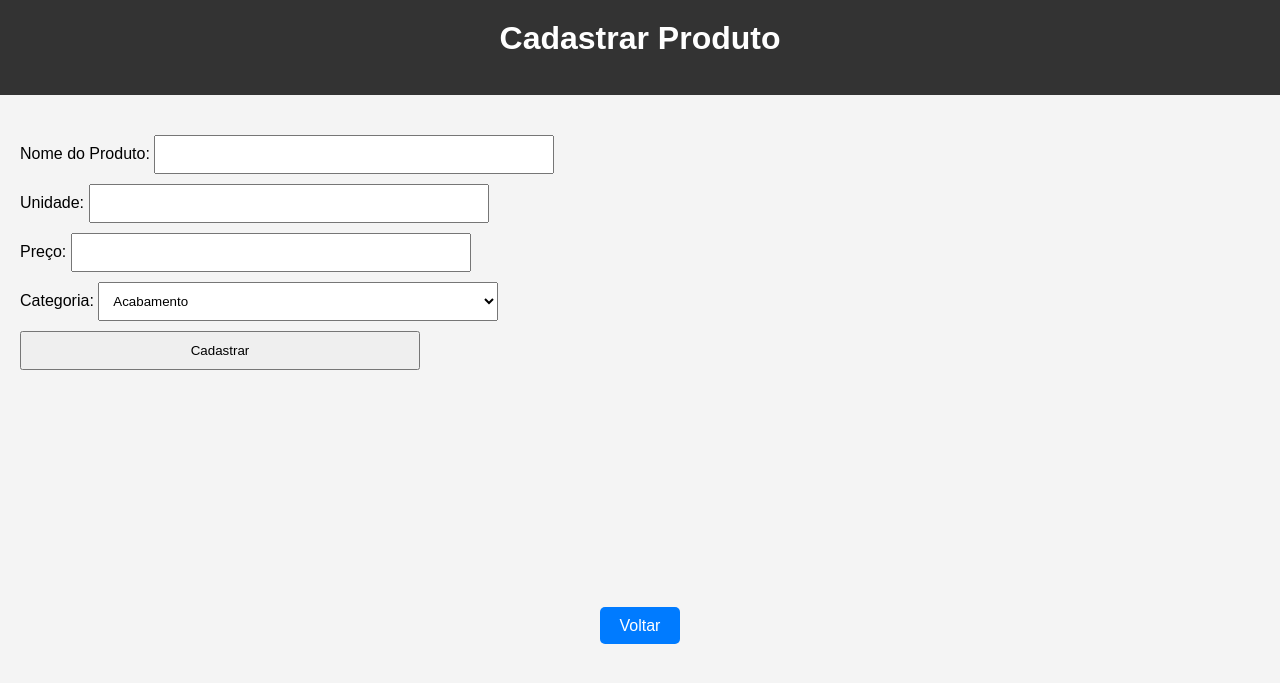
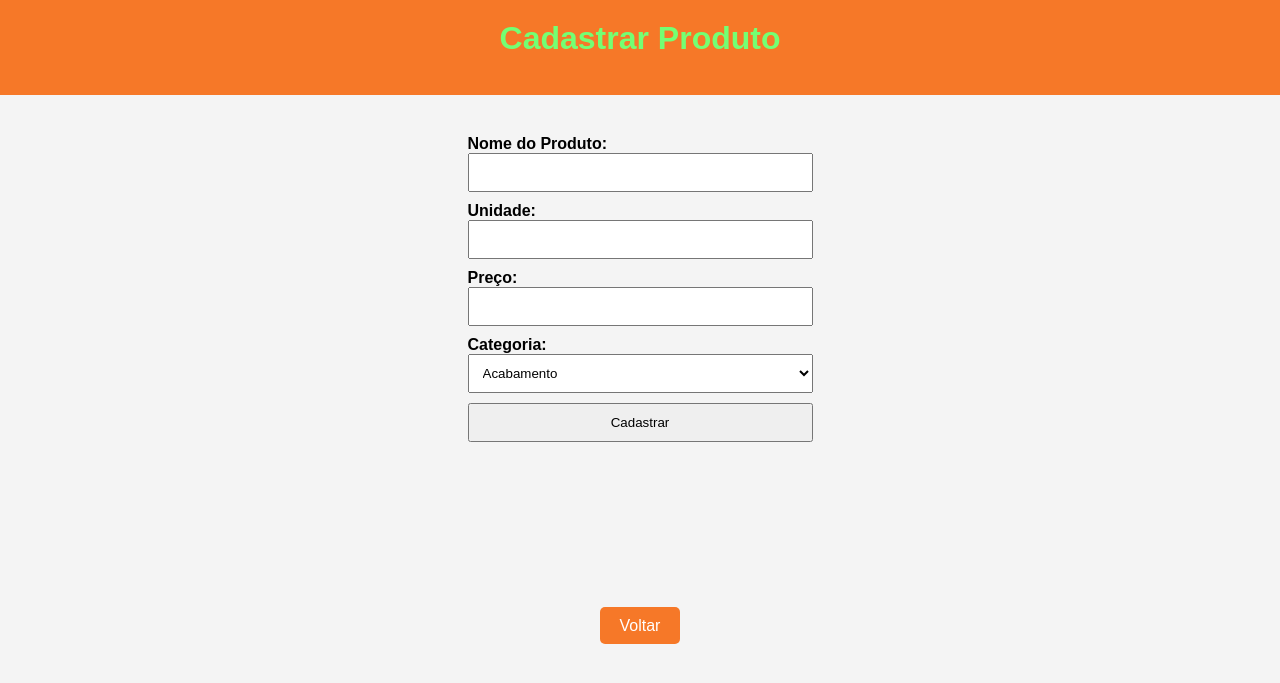
Before and after one commit to jubileuabravanel/constru--o, a PHP site: page /cadastrar_produto.php in a window 1280 px wide. Shown: the top 683 px of the page. Run offline with PHP 8.4, Linux system fonts and the light colour scheme; data comes from the database, SQL or seed files in the repository.

Commit message:
modified:   atualizar_produto.php 	renamed:    banco de dados/bd_construcao.sql -> "banco de dados/constru\303\247\303\243o.sql" 	modified:   cadastrar_produto.php     modified:   db.php 	new file:   img/construcao.png 	modified:   index.php 	modified:   listar_produto.php 	modified:   style.css

```diff
--- a/cadastrar_produto.php
+++ b/cadastrar_produto.php
@@ -12,7 +12,7 @@ if ($_SERVER['REQUEST_METHOD'] == 'POST') {
         exit;
     }
 
-    // Inserir dados no banco
+
     $sql = "INSERT INTO produtos (nome, unidade, preco, categoria_id) VALUES (:nome, :unidade, :preco, :categoria_id)";
     $stmt = $pdo->prepare($sql);
 
@@ -36,6 +36,7 @@ if ($_SERVER['REQUEST_METHOD'] == 'POST') {
     <meta charset="UTF-8">
     <meta name="viewport" content="width=device-width, initial-scale=1.0">
     <title>Cadastrar Produto</title>
+    <link rel="shortcut icon" href="./img/construcao.png" type="image/x-icon">
     <link rel="stylesheet" href="style.css">
 </head>
 <body>
--- a/db.php
+++ b/db.php
@@ -1,8 +1,8 @@
 <?php
-$host = '127.0.0.1';
-$dbname = 'construcao';
-$username = 'root';  // Ajuste conforme seu banco de dados
-$password = 'F6KiGI678uvO7aB81OV6DaX6c878Ko';      // Ajuste conforme seu banco de dados
+$host = 'localhost';
+$dbname = 'aldair_construção';
+$username = 'root';
+$password = '';
 
 try {
     $pdo = new PDO("mysql:host=$host;dbname=$dbname;charset=utf8mb4", $username, $password);
--- a/listar_produto.php
+++ b/listar_produto.php
@@ -1,8 +1,8 @@
 <?php
 include 'db.php';
 
-// Filtro de ordenação
-$orderBy = isset($_GET['order']) ? $_GET['order'] : 'nome'; // Ordena por nome ou preço
+
+$orderBy = isset($_GET['order']) ? $_GET['order'] : 'nome';
 
 $query = "SELECT p.id_produto, p.nome, p.unidade, p.preco, c.nome AS categoria FROM produtos p
           JOIN categorias c ON p.categoria_id = c.id_categoria ORDER BY $orderBy ASC";
@@ -16,6 +16,7 @@ $stmt = $pdo->query($query);
     <meta charset="UTF-8">
     <meta name="viewport" content="width=device-width, initial-scale=1.0">
     <title>Lista de Produtos</title>
+    <link rel="shortcut icon" href="./img/construcao.png" type="image/x-icon">
     <link rel="stylesheet" href="style.css">
 </head>
 <body>
--- a/style.css
+++ b/style.css
@@ -6,7 +6,7 @@ body {
 }
 
 header {
-    background-color: #333;
+    background-color: #f67828;
     color: white;
     padding: 20px;
     text-align: center;
@@ -14,7 +14,7 @@ header {
 
 header a.btn {
     color: white;
-    background-color: #007BFF;
+    background-color: #f67828;
     padding: 10px 20px;
     text-decoration: none;
     border-radius: 5px;
@@ -24,7 +24,6 @@ header a.btn {
 
 .filters label[for="order"]  {
     font-weight: bold;
-    font-family: 'Times New Roman', Times, serif;
 }
 
 .filters {
@@ -32,11 +31,11 @@ header a.btn {
     flex-direction: column;
     align-items: center;
     justify-content: center;
-
 }
 
 h1 {
     margin: 0;
+    color: #74ff73;
 }
 
 section {
@@ -83,3 +82,16 @@ form input, form select, form button {
     background-color: #f8d7da;
     color: red;
 }
+
+.form-container label[for="nome"],
+ [for="unidade"], [for="preco"],
+ [for="categoria_id"] {
+    font-weight: bolder;
+}
+
+.form-container {
+    align-items: center;
+    justify-content: center;
+    display: flex;
+    flex-direction: column;
+}
```
Also changed, not shown: atualizar_produto.php (+7 -6 lines), banco de dados/construção.sql (renamed from banco de dados/bd_construcao.sql, +18 -22 lines), index.php (+5 -4 lines), editar_produto.php (deleted), img/construcao.png (added).
